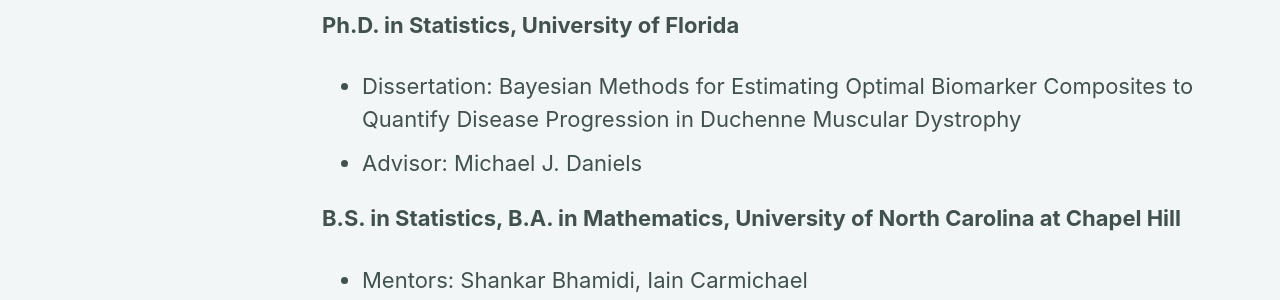
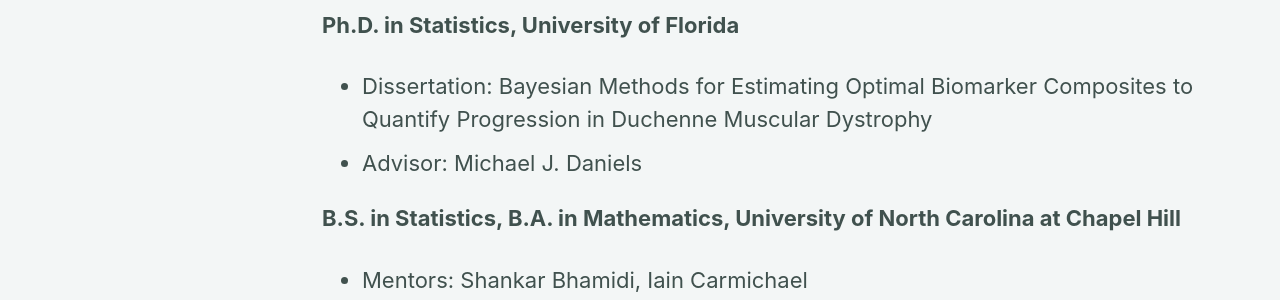
Before and after one commit to michaelkkim/michaelkkim.github.io, a Jekyll site: the page built from _pages/about.md, in a window 1280 px wide. Shown: the part 236-536 px from the top of the page. Built offline with Jekyll 4.4.1, drawn with Linux system fonts in a browser that asks for light colours; cached includes are drawn as plain includes; nearby versions of some CDN libraries.

Commit message:
Update about.md

```diff
--- a/_pages/about.md
+++ b/_pages/about.md
@@ -9,7 +9,7 @@ classes: wide
 ## Education
 
 **Ph.D. in Statistics, University of Florida**
-- Dissertation: Bayesian Methods for Estimating Optimal Biomarker Composites to Quantify Disease Progression in Duchenne Muscular Dystrophy
+- Dissertation: Bayesian Methods for Estimating Optimal Biomarker Composites to Quantify Progression in Duchenne Muscular Dystrophy
 - Advisor: Michael J. Daniels
 
 **B.S. in Statistics, B.A. in Mathematics, University of North Carolina at Chapel Hill**
```
